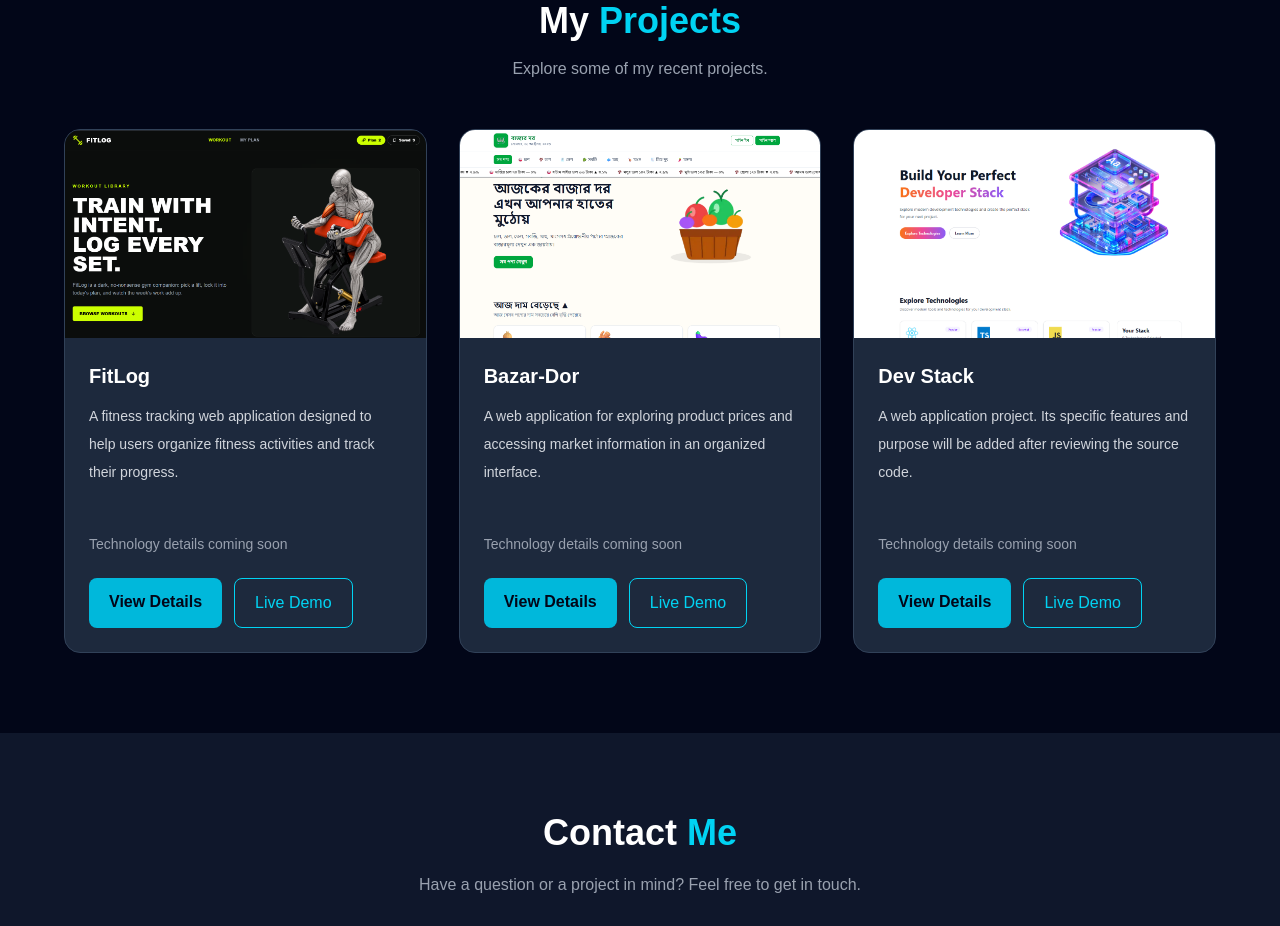
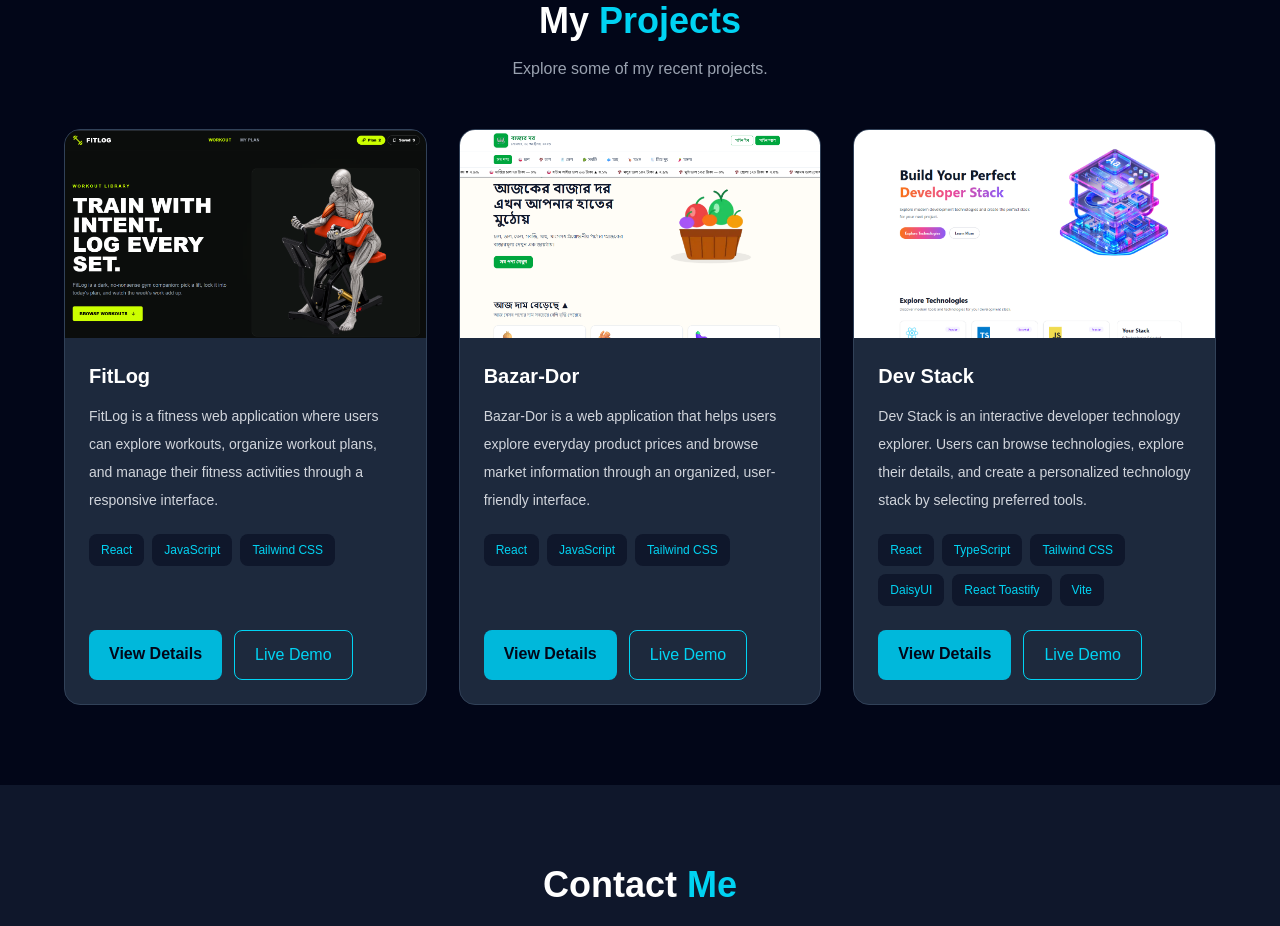
Before and after one commit to MahbubaNimmi15/my-portfolio, a React (Vite) app: page / in a window 1280 px wide. Shown: the part 4020-4946 px from the top of the page. Built offline with nearby package versions, Linux system fonts and the light colour scheme.

Commit message:
Update project descriptions and challenges

```diff
--- a/src/App.jsx
+++ b/src/App.jsx
@@ -33,24 +33,9 @@ function App() {
 
       <Routes>
         <Route path="/" element={<Home />} />
-
         <Route
           path="/projects/:id"
           element={<ProjectDetails />}
-        />
-
-        <Route
-          path="*"
-          element={
-            <div className="min-h-screen flex flex-col items-center justify-center">
-              <h1 className="text-3xl font-bold">
-                404 - Page Not Found
-              </h1>
-              <a href="/" className="text-cyan-400 mt-5">
-                Back to Home
-              </a>
-            </div>
-          }
         />
       </Routes>
 
--- a/src/components/projects.jsx
+++ b/src/components/projects.jsx
@@ -1,4 +1,5 @@
 
+import { useState } from "react";
 import { Link } from "react-router-dom";
 
 export const projects = [
@@ -6,68 +7,90 @@ export const projects = [
     id: "fitlog",
     name: "FitLog",
     image: "/projects/fitlog.png",
+
     description:
-      "A fitness tracking web application designed to help users organize fitness activities and track their progress.",
-    stack: [],
+      "FitLog is a fitness web application where users can explore workouts, organize workout plans, and manage their fitness activities through a responsive interface.",
+
+    stack: ["React", "JavaScript", "Tailwind CSS"],
+
     liveLink: "https://fitlog-ten-ruddy.vercel.app/",
-    githubLink: "",
+
+    githubLink: "https://github.com/MahbubaNimmi15/fitlog",
+
     challenges:
-      "Details about the challenges faced during development will be added.",
+      "Creating a responsive fitness interface, organizing workout information, and managing interactive workout features are important challenges in this type of application.",
+
     futurePlans:
-      "Potential improvements include enhanced progress tracking and additional fitness features.",
+      "Add personalized workout goals, workout history, progress charts, and advanced fitness tracking features.",
   },
 
   {
     id: "bazar-dor",
     name: "Bazar-Dor",
     image: "/projects/bazar-dor.png",
+
     description:
-      "A web application for exploring product prices and accessing market information in an organized interface.",
-    stack: [],
+      "Bazar-Dor is a web application that helps users explore everyday product prices and browse market information through an organized, user-friendly interface.",
+
+    stack: ["React", "JavaScript", "Tailwind CSS"],
+
     liveLink: "https://bazar-dor-navy.vercel.app/",
-    githubLink: "",
+
+    githubLink: "https://github.com/MahbubaNimmi15/bazar-dor",
+
     challenges:
-      "Details about the challenges faced during development will be added.",
+      "Organizing product information, displaying market prices clearly, and designing responsive product layouts are important challenges for a price information application.",
+
     futurePlans:
-      "Potential improvements include better search, more categories and price comparisons.",
+      "Improve product searching, add more categories, introduce market price comparisons, and display historical price trends.",
   },
 
   {
     id: "dev-stack",
     name: "Dev Stack",
     image: "/projects/dev-stack.png",
+
     description:
-      "A web application project. Its specific features and purpose will be added after reviewing the source code.",
-    stack: [],
+      "Dev Stack is an interactive developer technology explorer. Users can browse technologies, explore their details, and create a personalized technology stack by selecting preferred tools.",
+
+    stack: [
+      "React",
+      "TypeScript",
+      "Tailwind CSS",
+      "DaisyUI",
+      "React Toastify",
+      "Vite",
+    ],
+
     liveLink: "https://dev-stack-rho.vercel.app/",
-    githubLink: "",
+
+    githubLink: "https://github.com/MahbubaNimmi15/dev-stack",
+
     challenges:
-      "Details about the challenges faced during development will be added.",
+      "Managing selected technologies with React state, preventing duplicate selections, loading technology information from JSON data, and keeping the interface responsive are important implementation challenges.",
+
     futurePlans:
-      "Future improvements will be added based on the application's features.",
+      "Add technology comparisons, advanced search filters, saved technology stacks, and personalized recommendations.",
   },
 ];
 
 function ProjectImage({ project }) {
+  const [imageFailed, setImageFailed] = useState(false);
+
   return (
-    <div className="h-52 bg-slate-700 overflow-hidden relative">
+    <div className="h-52 bg-slate-700 overflow-hidden flex items-center justify-center">
+      {!imageFailed ? (
         <img
           src={project.image}
           alt={`${project.name} screenshot`}
           className="w-full h-full object-cover"
-        onError={(e) => {
-          e.currentTarget.style.display = "none";
-          e.currentTarget.nextElementSibling.style.display =
-            "flex";
-        }}
+          onError={() => setImageFailed(true)}
         />
-
-      <div
-        style={{ display: "none" }}
-        className="absolute inset-0 items-center justify-center text-slate-300 text-center p-4"
-      >
+      ) : (
+        <p className="text-slate-300 text-sm text-center px-4">
           Screenshot not found
-      </div>
+        </p>
+      )}
     </div>
   );
 }
@@ -91,37 +114,31 @@ function Projects() {
           {projects.map((project) => (
             <div
               key={project.id}
-              className="bg-slate-800 border border-slate-700 rounded-2xl overflow-hidden hover:border-cyan-400 hover:-translate-y-1 transition-all duration-300"
+              className="bg-slate-800 border border-slate-700 rounded-2xl overflow-hidden hover:border-cyan-400 hover:-translate-y-1 transition-all duration-300 flex flex-col"
             >
               <ProjectImage project={project} />
 
-              <div className="p-6">
+              <div className="p-6 flex flex-col flex-1">
                 <h3 className="text-xl font-bold mb-3">
                   {project.name}
                 </h3>
 
-                <p className="text-gray-300 text-sm leading-7 mb-5 min-h-28">
+                <p className="text-gray-300 text-sm leading-7 mb-5">
                   {project.description}
                 </p>
 
                 <div className="flex flex-wrap gap-2 mb-6">
-                  {project.stack.length > 0 ? (
-                    project.stack.map((tech) => (
+                  {project.stack.map((tech) => (
                     <span
                       key={tech}
                       className="bg-slate-900 text-cyan-400 text-xs px-3 py-2 rounded-lg"
                     >
                       {tech}
                     </span>
-                    ))
-                  ) : (
-                    <span className="text-sm text-gray-400">
-                      Technology details coming soon
-                    </span>
-                  )}
+                  ))}
                 </div>
 
-                <div className="flex flex-wrap gap-3">
+                <div className="flex flex-wrap gap-3 mt-auto">
                   <Link
                     to={`/projects/${project.id}`}
                     className="bg-cyan-500 text-slate-950 px-5 py-3 rounded-lg font-semibold hover:bg-cyan-400 transition"
@@ -129,7 +146,6 @@ function Projects() {
                     View Details
                   </Link>
 
-                  {project.liveLink && (
                   <a
                     href={project.liveLink}
                     target="_blank"
@@ -138,7 +154,6 @@ function Projects() {
                   >
                     Live Demo
                   </a>
-                  )}
                 </div>
               </div>
             </div>
--- a/src/main.jsx
+++ b/src/main.jsx
@@ -1,31 +1,13 @@
 
-import { StrictMode, useEffect } from "react";
+import { StrictMode } from "react";
 import { createRoot } from "react-dom/client";
-import { BrowserRouter, useLocation } from "react-router-dom";
+import { BrowserRouter } from "react-router-dom";
 import App from "./App.jsx";
 import "./index.css";
-
-function ScrollHandler() {
-  const location = useLocation();
-
-  useEffect(() => {
-    if (location.hash) {
-      const id = location.hash.slice(1);
-      requestAnimationFrame(() => {
-        document.getElementById(id)?.scrollIntoView();
-      });
-    } else {
-      window.scrollTo(0, 0);
-    }
-  }, [location.pathname, location.hash]);
-
-  return null;
-}
 
 createRoot(document.getElementById("root")).render(
   <StrictMode>
     <BrowserRouter>
-      <ScrollHandler />
       <App />
     </BrowserRouter>
   </StrictMode>
```
Also changed, not shown: src/pages/ProjectDetails.jsx (+23 -21 lines). Lines whose indentation alone changed are shown as unchanged.
